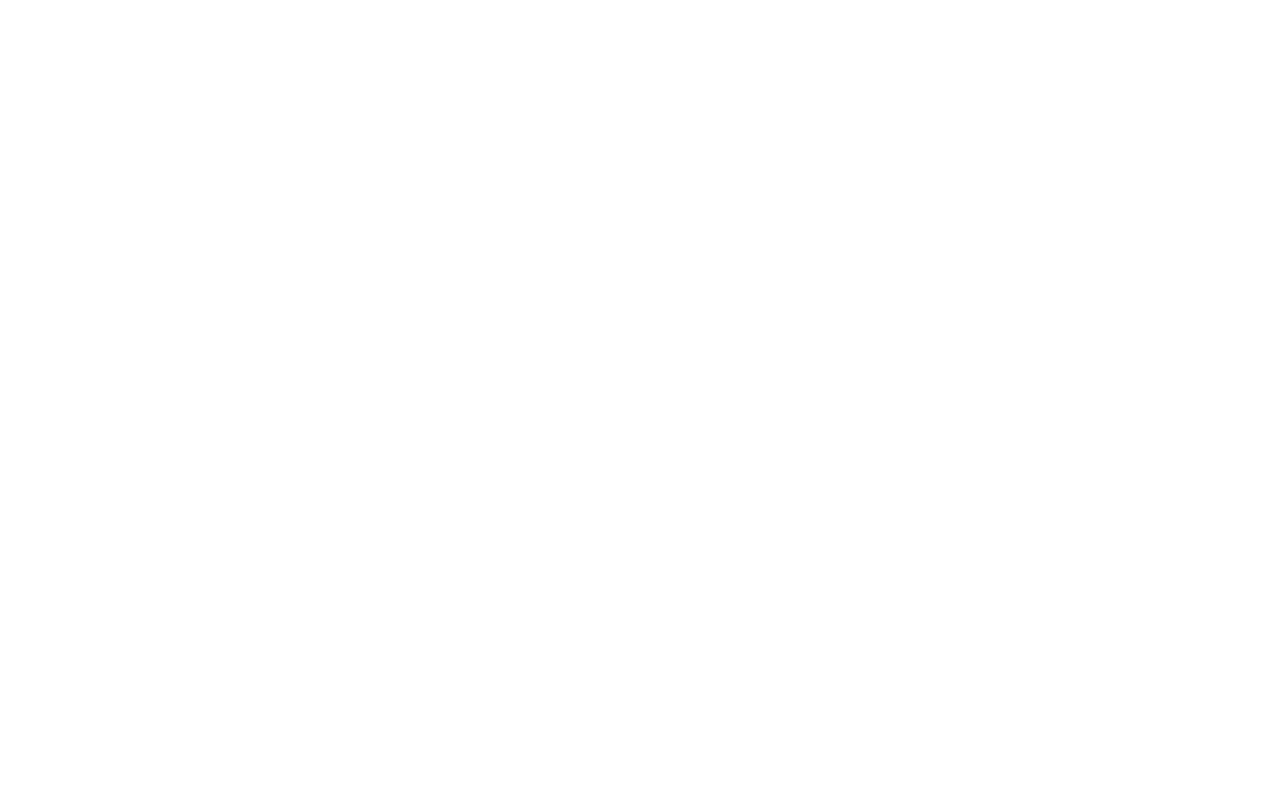
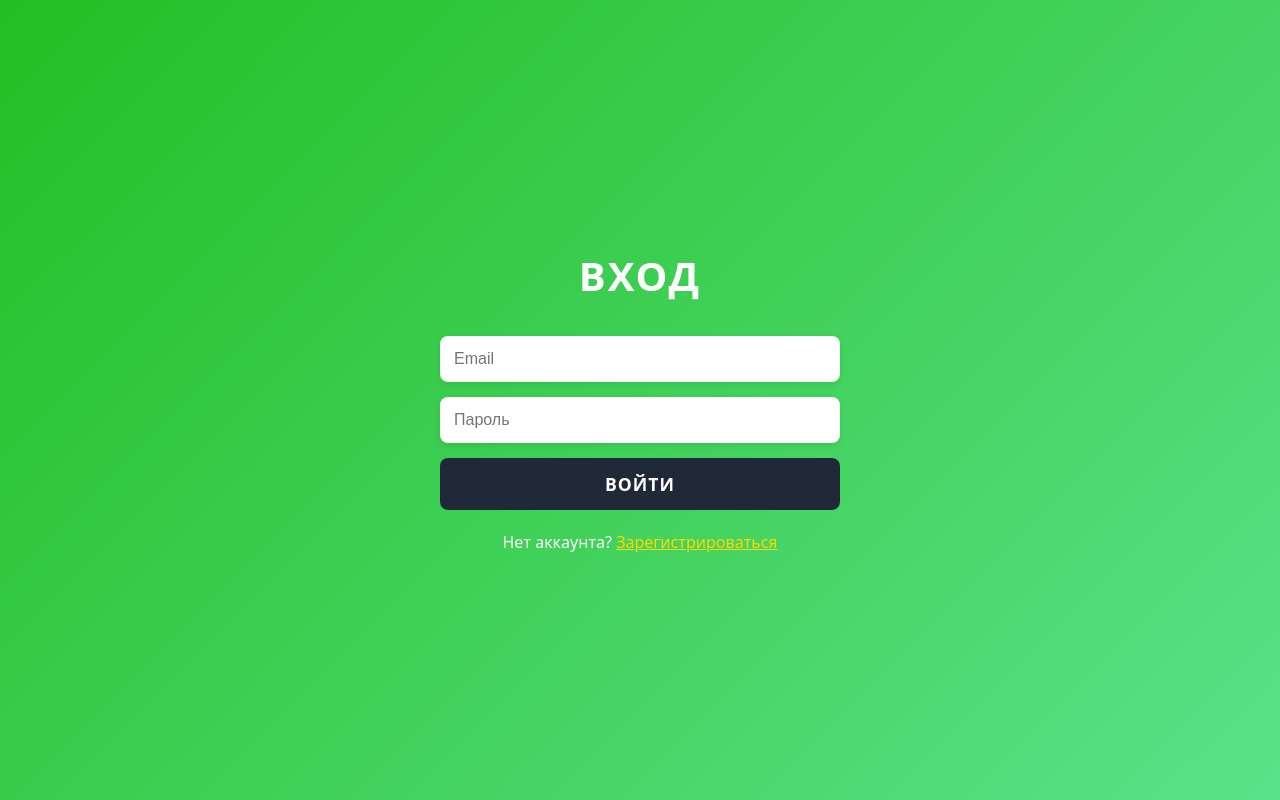
Before and after one commit to Nikita1512russs/R-SHALKA, a React (Vite) app: page /login in a window 1280 px wide. Before the commit this address had no page. Built offline with nearby package versions, Linux system fonts and the light colour scheme.

Commit message:
Добавил временное окно регистрации и входа

```diff
--- a/src/App.css
+++ b/src/App.css
@@ -99,3 +99,14 @@
   transform: scale(1.1);
   background-color: #55b73c;
 }
+
+/* Иконка входа — чтобы была как VK и Telegram */
+.icon-login {
+  font-size: 25px;
+  color: white;
+  transition: transform 0.2s;
+}
+
+.icon-login:hover {
+  transform: scale(1.15);
+}
--- a/src/App.tsx
+++ b/src/App.tsx
@@ -1,15 +1,21 @@
+// App.tsx
 import React from "react";
 import "./App.css";
-import { FaVk, FaTelegramPlane, FaUserCircle } from "react-icons/fa";
+import { FaVk, FaTelegramPlane, FaUserCircle, FaUser } from "react-icons/fa";
 import { BrowserRouter as Router, Routes, Route, useNavigate } from "react-router-dom";
 import Profile from "./Profile";
 import Tema from "./themes_py/Tema";
 import ArrayPage from "./themes_py/Array";
 import ListsPage from "./themes_py/Lists";
 import LoopsPage from "./themes_py/Loops";
+import Login from "./Register/Login";
+import Register from "./Register/Register";
 
 const Home: React.FC = () => {
   const navigate = useNavigate();
+
+  // Проверяем, авторизован ли пользователь
+  const user = JSON.parse(localStorage.getItem("user") || "null");
 
   return (
     <div className="container">
@@ -34,12 +40,20 @@
             <FaTelegramPlane className="icon" />
           </a>
 
-          {/* При нажатии — переход в личный кабинет */}
+          {/* Условное отображение: иконка профиля или иконка входа */}
+          {user ? (
             <FaUserCircle
               className="icon-profile"
               style={{ cursor: "pointer" }}
               onClick={() => navigate("/profile")}
             />
+          ) : (
+            <FaUser
+              className="icon-login"
+              style={{ cursor: "pointer" }}
+              onClick={() => navigate("/login")}
+            />
+          )}
         </div>
       </header>
 
@@ -62,6 +76,8 @@
         <Route path="/array" element={<ArrayPage />} />
         <Route path="/lists" element={<ListsPage />} />
         <Route path="/loops" element={<LoopsPage />} />
+        <Route path="/login" element={<Login />} />
+        <Route path="/register" element={<Register />} />
       </Routes>
     </Router>
   );
--- a/src/Profile.css
+++ b/src/Profile.css
@@ -10,16 +10,50 @@
   position: relative;
 }
 
+/* Кнопка "Назад" */
 .back-button {
   position: absolute;
   top: 20px;
   left: 20px;
   background: none;
   border: none;
+  font-size: 16px;
+  color: #1f2937;
   cursor: pointer;
-  color: white;
+  padding: 8px 16px;
+  border-radius: 4px;
+  transition: background-color 0.2s;
 }
 
 .back-button:hover {
-  opacity: 0.8;
+  background-color: rgba(255, 255, 255, 0.2);
 }
+
+/* Для адаптивности */
+@media (max-width: 768px) {
+  .back-button {
+    top: 10px;
+    left: 10px;
+    font-size: 14px;
+  }
+}
+
+.logout-button {
+  margin-top: 30px;
+  padding: 12px 24px;
+  background: none;
+  border: 2px solid white;
+  color: white;
+  font-size: 1.1rem;
+  font-weight: bold;
+  border-radius: 8px;
+  cursor: pointer;
+  transition: background 0.2s, transform 0.1s;
+  text-transform: uppercase;
+  letter-spacing: 1px;
+}
+
+.logout-button:hover {
+  background: rgba(255, 255, 255, 0.2);
+  transform: scale(1.02);
+}
--- a/src/Profile.tsx
+++ b/src/Profile.tsx
@@ -1,24 +1,45 @@
+// src/Profile.tsx
 import React from "react";
-import { FaDoorOpen } from "react-icons/fa";
 import { useNavigate } from "react-router-dom";
 import "./Profile.css";
 
 const Profile: React.FC = () => {
   const navigate = useNavigate();
 
+  // Получаем данные пользователя
+  const user = JSON.parse(localStorage.getItem("user") || "null");
+
+  // Если пользователь не авторизован — редирект на главную
+  if (!user) {
+    navigate("/");
+    return null;
+  }
+
   const handleBack = () => {
-    navigate("/"); // возврат на главную страницу
+    navigate("/");
+  };
+
+  const handleLogout = () => {
+    localStorage.removeItem("user"); // Удаляем данные
+    navigate("/"); // Возвращаемся на главную
   };
 
   return (
     <div className="profile-container">
+      {/* Кнопка "Назад" — как на темах */}
       <button className="back-button" onClick={handleBack}>
-        <FaDoorOpen size={28} />
+        ← Назад
       </button>
 
       <div className="profile-content">
-        <h2>Личный кабинет</h2>
-        <p>Тут будет информация о пользователе.</p>
+        <h2>ЛИЧНЫЙ КАБИНЕТ</h2>
+        <p>Привет, <strong>{user.email}</strong>!</p>
+        <p>Вы успешно вошли в систему.</p>
+
+        {/* Кнопка "Выйти" */}
+        <button className="logout-button" onClick={handleLogout}>
+          ВЫЙТИ ИЗ АККАУНТА
+        </button>
       </div>
     </div>
   );
--- /dev/null
+++ b/src/Register/Auth.css
@@ -0,0 +1,77 @@
+/* src/Register/Auth.css */
+.auth-container {
+  width: 100vw;
+  height: 100vh;
+  display: flex;
+  flex-direction: column;
+  justify-content: center;
+  align-items: center;
+  background: linear-gradient(135deg, #24be24, #5ae28a);
+  padding: 20px;
+  box-sizing: border-box;
+}
+
+.auth-title {
+  color: white;
+  font-size: 2.5rem;
+  margin-bottom: 30px;
+  text-transform: uppercase;
+  letter-spacing: 2px;
+}
+
+.auth-form {
+  display: flex;
+  flex-direction: column;
+  gap: 15px;
+  width: 100%;
+  max-width: 400px;
+}
+
+.auth-input {
+  width: 100%;
+  padding: 14px;
+  font-size: 1rem;
+  border: none;
+  border-radius: 8px;
+  outline: none;
+  box-shadow: 0 2px 6px rgba(0, 0, 0, 0.1);
+}
+
+.auth-button {
+  width: 100%;
+  padding: 14px;
+  font-size: 1.1rem;
+  font-weight: bold;
+  color: white;
+  background: #1f2937;
+  border: none;
+  border-radius: 8px;
+  cursor: pointer;
+  transition: background 0.2s;
+  text-transform: uppercase;
+  letter-spacing: 1px;
+}
+
+.auth-button:hover {
+  background: #374151;
+}
+
+.auth-link {
+  margin-top: 20px;
+  color: white;
+  font-size: 1rem;
+}
+
+.auth-link-button {
+  background: none;
+  border: none;
+  color: #ffd700;
+  cursor: pointer;
+  font-size: 1rem;
+  text-decoration: underline;
+  padding: 0;
+}
+
+.auth-link-button:hover {
+  opacity: 0.8;
+}
--- /dev/null
+++ b/src/Register/Login.tsx
@@ -0,0 +1,63 @@
+// src/Register/Login.tsx
+import React, { useState } from "react";
+import { useNavigate } from "react-router-dom";
+import "./Auth.css";
+
+const Login: React.FC = () => {
+  const [email, setEmail] = useState("");
+  const [password, setPassword] = useState("");
+  const navigate = useNavigate();
+
+  const handleSubmit = (e: React.FormEvent) => {
+    e.preventDefault();
+
+    if (!email || !password) {
+      alert("Заполните все поля");
+      return;
+    }
+
+    localStorage.setItem("user", JSON.stringify({ email }));
+    alert("Вход выполнен!");
+    navigate("/profile");
+  };
+
+  return (
+    <div className="auth-container">
+      <h2 className="auth-title">ВХОД</h2>
+      <form onSubmit={handleSubmit} className="auth-form">
+        <input
+          type="email"
+          placeholder="Email"
+          value={email}
+          onChange={(e) => setEmail(e.target.value)}
+          className="auth-input"
+          required
+        />
+        <input
+          type="password"
+          placeholder="Пароль"
+          value={password}
+          onChange={(e) => setPassword(e.target.value)}
+          className="auth-input"
+          minLength={6}
+          required
+        />
+        <button type="submit" className="auth-button">
+          ВОЙТИ
+        </button>
+      </form>
+      <p className="auth-link">
+        Нет аккаунта?{" "}
+        <button
+          type="button"
+          onClick={() => navigate("/register")}
+          className="auth-link-button"
+        >
+          Зарегистрироваться
+        </button>
+      </p>
+    </div>
+  );
+};
+
+export default Login;
--- /dev/null
+++ b/src/Register/Register.tsx
@@ -0,0 +1,82 @@
+// src/Register/Register.tsx
+import React, { useState } from "react";
+import { useNavigate } from "react-router-dom";
+import "./Auth.css";
+
+const Register: React.FC = () => {
+  const [email, setEmail] = useState("");
+  const [password, setPassword] = useState("");
+  const [confirmPassword, setConfirmPassword] = useState("");
+  const navigate = useNavigate();
+
+  const handleSubmit = (e: React.FormEvent) => {
+    e.preventDefault();
+
+    if (!email || !password || !confirmPassword) {
+      alert("Заполните все поля");
+      return;
+    }
+
+    if (password !== confirmPassword) {
+      alert("Пароли не совпадают");
+      return;
+    }
+
+    if (password.length < 6) {
+      alert("Пароль должен быть не короче 6 символов");
+      return;
+    }
+
+    localStorage.setItem("user", JSON.stringify({ email }));
+    alert("Регистрация прошла успешно! Вы вошли в систему.");
+    navigate("/profile");
+  };
+
+  return (
+    <div className="auth-container">
+      <h2 className="auth-title">РЕГИСТРАЦИЯ</h2>
+      <form onSubmit={handleSubmit} className="auth-form">
+        <input
+          type="email"
+          placeholder="Email"
+          value={email}
+          onChange={(e) => setEmail(e.target.value)}
+          className="auth-input"
+          required
+        />
+        <input
+          type="password"
+          placeholder="Пароль"
+          value={password}
+          onChange={(e) => setPassword(e.target.value)}
+          className="auth-input"
+          minLength={6}
+          required
+        />
+        <input
+          type="password"
+          placeholder="Повторите пароль"
+          value={confirmPassword}
+          onChange={(e) => setConfirmPassword(e.target.value)}
+          className="auth-input"
+          required
+        />
+        <button type="submit" className="auth-button">
+          ЗАРЕГИСТРИРОВАТЬСЯ
+        </button>
+      </form>
+      <p className="auth-link">
+        Уже есть аккаунт?{" "}
+        <button
+          type="button"
+          onClick={() => navigate("/login")}
+          className="auth-link-button"
+        >
+          Войти
+        </button>
+      </p>
+    </div>
+  );
+};
+
+export default Register;
```
Lines whose indentation alone changed are shown as unchanged.
